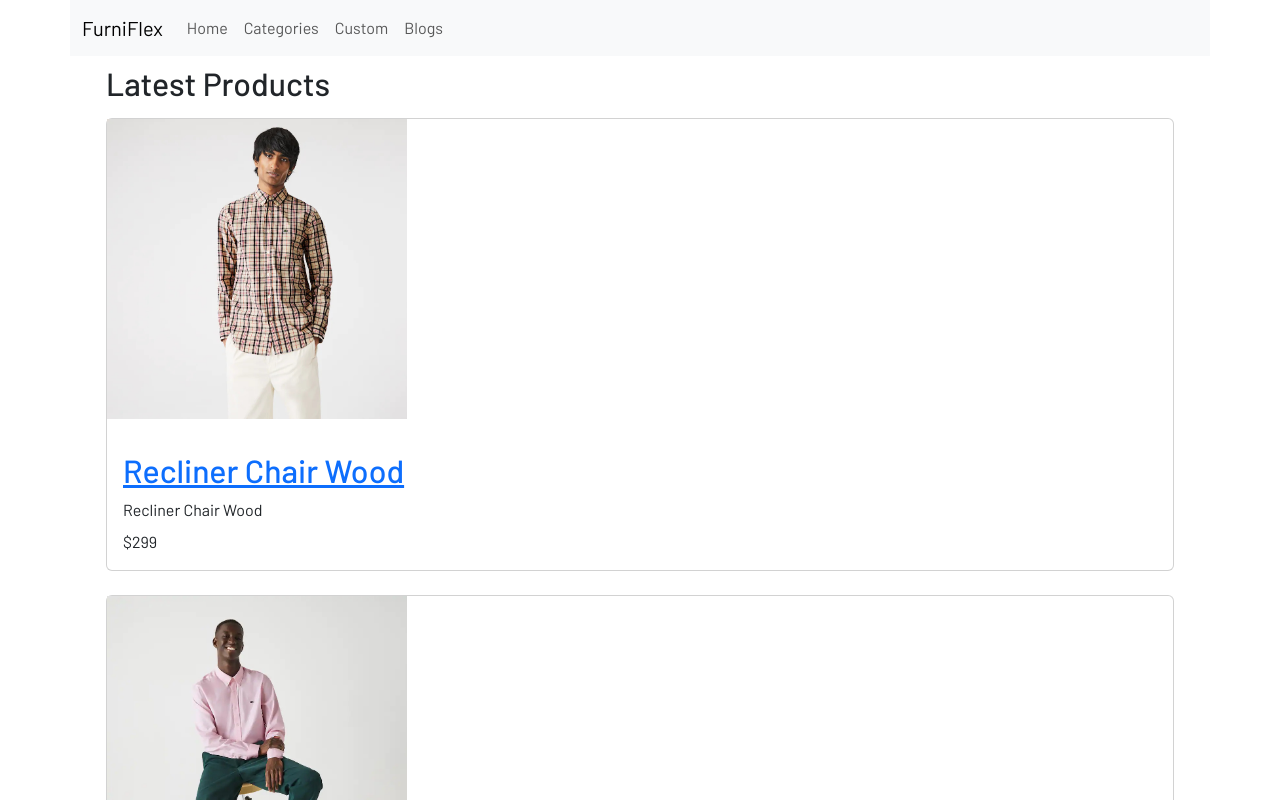
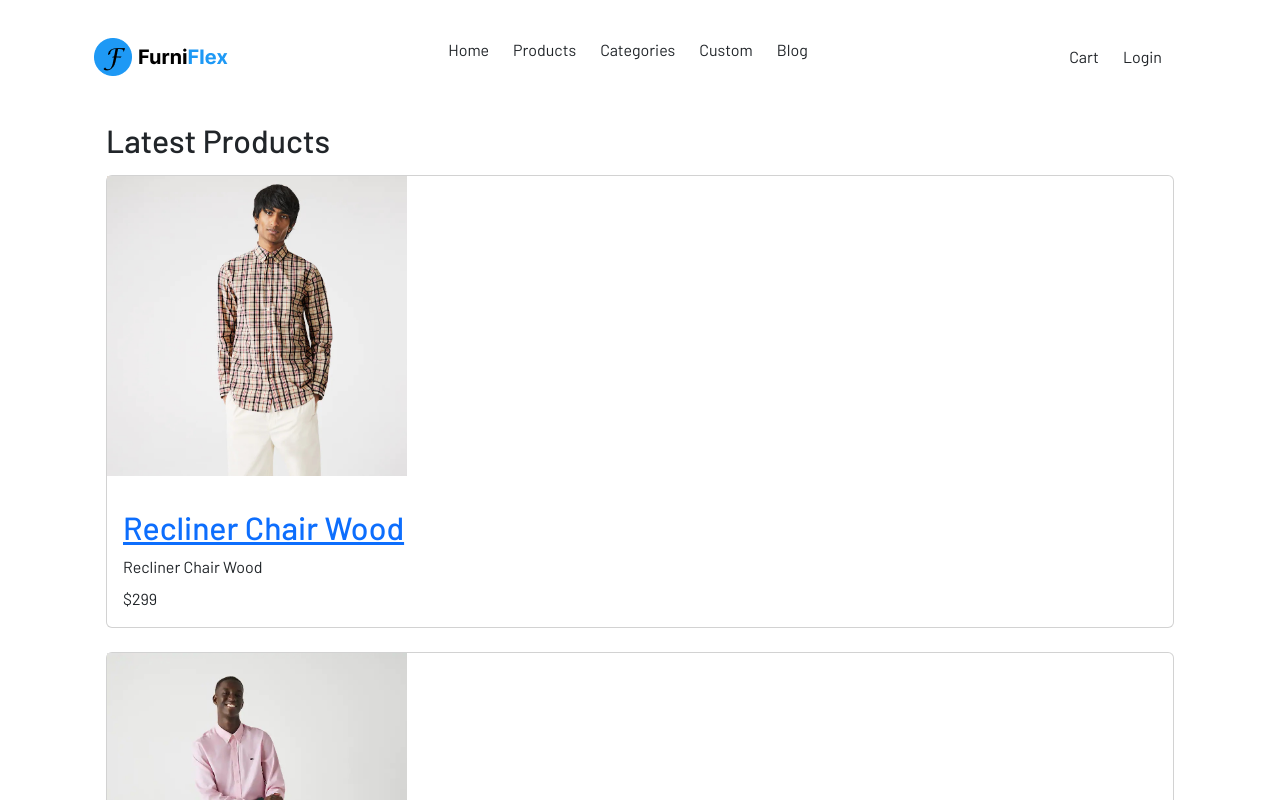
Before and after one commit to Md-Hazrat/furniflex-ecommerce-webapp, a Next.js app: page / in a window 1280 px wide. Shown: the top 800 px of the page. Built offline with nearby package versions, Linux system fonts and the light colour scheme.

Commit message:
working on navbar

```diff
--- a/src/components/header/header.tsx
+++ b/src/components/header/header.tsx
@@ -1,25 +1,46 @@
 "use client";
 import React from "react";
-import Container from "react-bootstrap/Container";
-import Nav from "react-bootstrap/Nav";
+import Image from "next/image";
+import { Col, Row } from "react-bootstrap";
 import Navbar from "react-bootstrap/Navbar";
 
 const Header = () => {
   return (
-    <Navbar expand="lg" className="bg-body-tertiary container">
-      <Container>
-        <Navbar.Brand href="#home">FurniFlex</Navbar.Brand>
-        <Navbar.Toggle aria-controls="basic-navbar-nav" />
-        <Navbar.Collapse id="basic-navbar-nav">
-          <Nav className="me-auto">
-            <Nav.Link href="#home">Home</Nav.Link>
-            <Nav.Link href="#link">Categories</Nav.Link>
-            <Nav.Link href="#link">Custom</Nav.Link>
-            <Nav.Link href="#link">Blogs</Nav.Link>
-          </Nav>
-        </Navbar.Collapse>
-      </Container>
-    </Navbar>
+    <div className="container p-4">
+      <Navbar>
+        <Row className="w-100">
+          <Col
+            className="d-flex gap-2 align-items-center justify-content-start"
+            md={3}
+          >
+            <Image
+              className="cursor-pointer me-2"
+              alt="logo"
+              src="/images/logo.png"
+              width={134}
+              height={38}
+            />
+          </Col>
+
+          <Col className="d-flex justify-content-center gap-4" md={6}>
+            <p className="cursor-pointer mb-0">Home</p>
+            <p className="cursor-pointer mb-0">Products</p>
+            <p className="cursor-pointer mb-0">Categories</p>
+            <p className="cursor-pointer mb-0">Custom</p>
+            <p className="cursor-pointer mb-0">Blog</p>
+          </Col>
+
+          <Col
+            className="d-flex justify-content-end gap-4 align-items-center"
+            md={3}
+          >
+            <p className="cursor-pointer mb-0">Cart</p>
+            <p className="cursor-pointer mb-0">Login</p>
+          </Col>
+        </Row>
+        <hr className="my-4" style={{ color: "red" }} />
+      </Navbar>
+    </div>
   );
 };
 
```
Also changed, not shown: public/images/logo.png (added).
